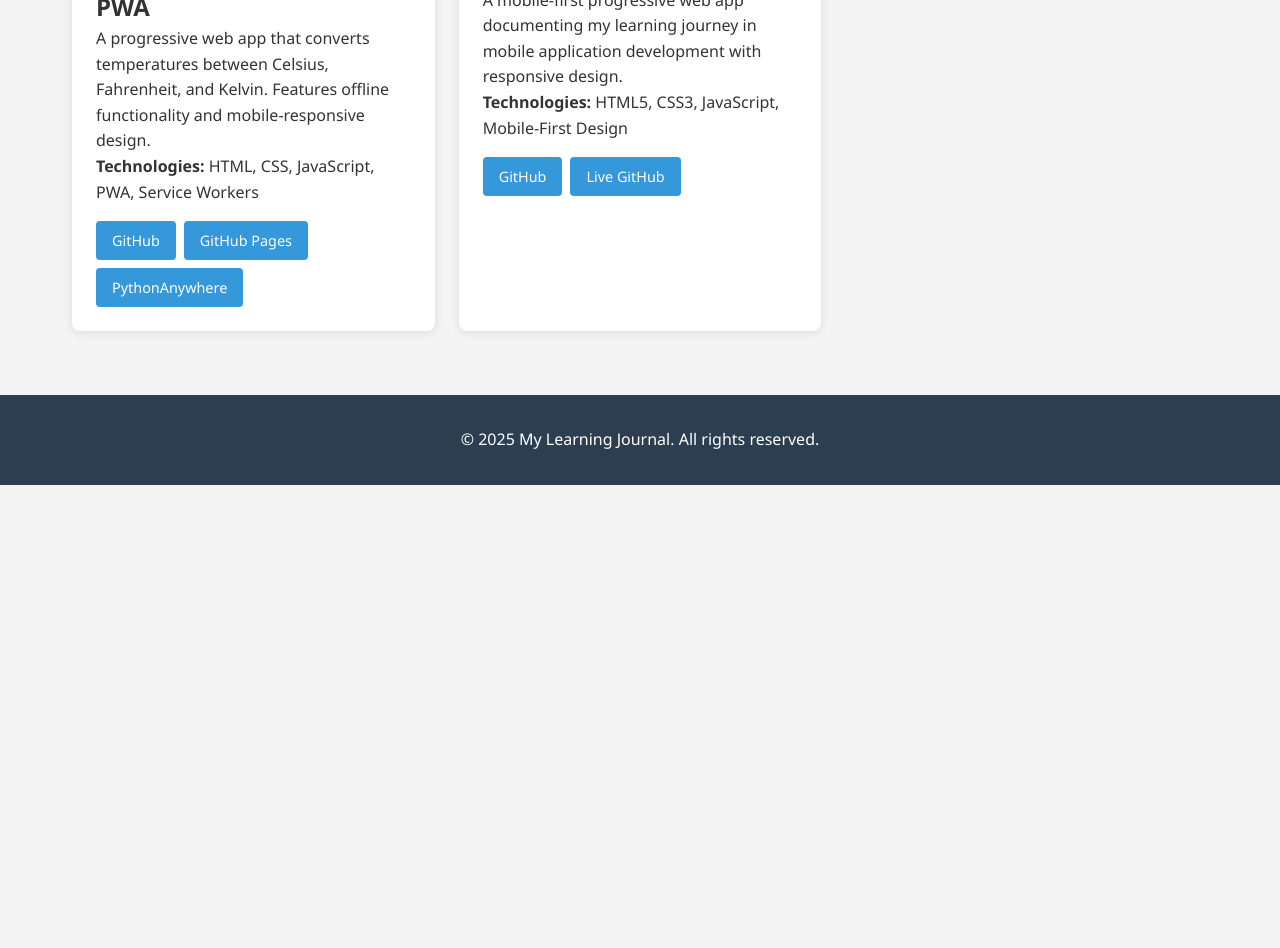
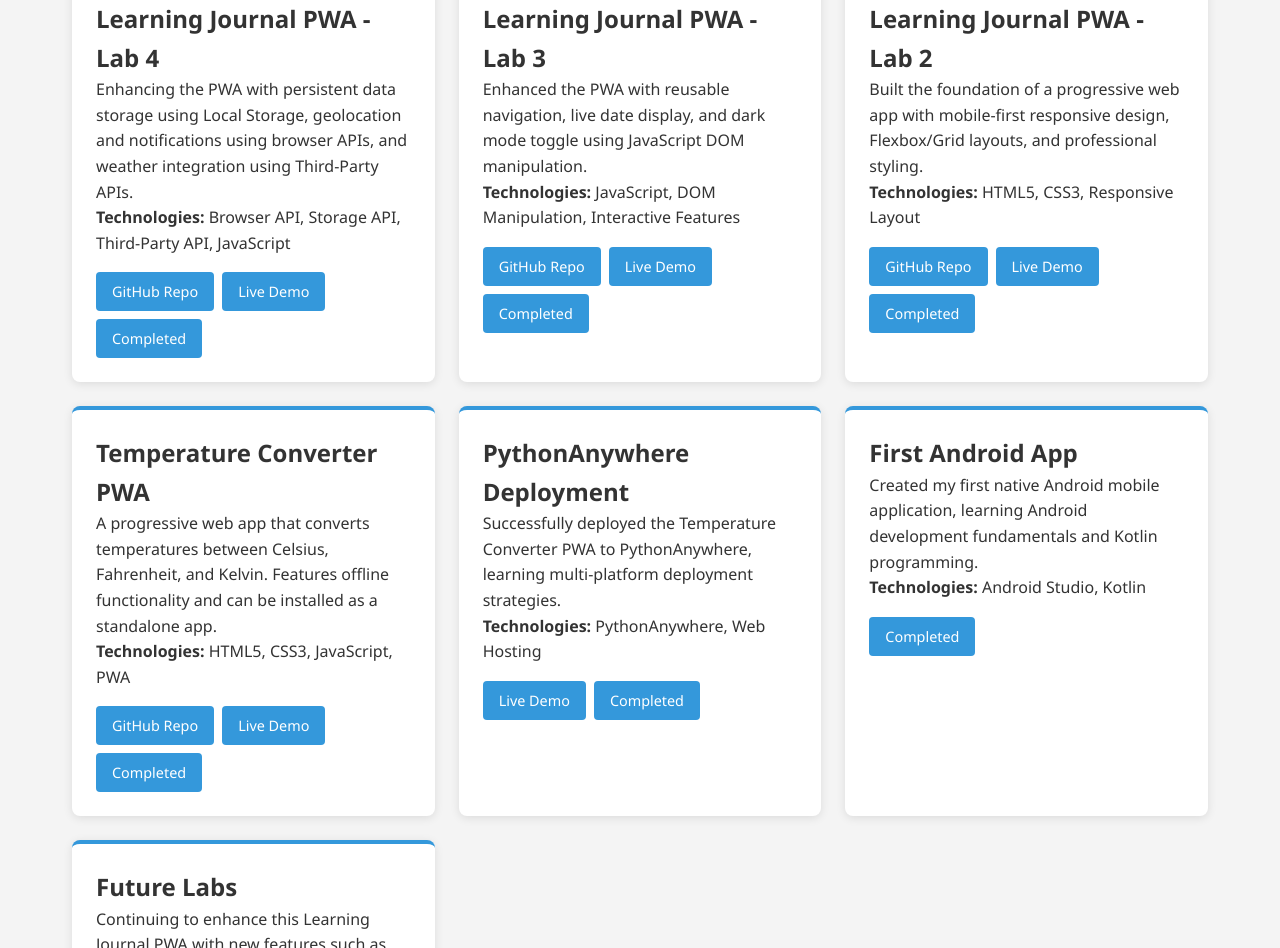
Before and after one commit to rojinthapa/Learning-journal-PWA, a plain HTML site: page projects.html in a window 1280 px wide. Shown: the part 242-1190 px from the top of the page. Before the commit the page ends 800 px from the top, so only its background shows below. Drawn offline with Linux system fonts and the light colour scheme.

Commit message:
Update projects.html lab 3 completed
updated lab3 projects with GitHub links

```diff
--- a/projects.html
+++ b/projects.html
@@ -7,37 +7,85 @@
     <link rel="stylesheet" href="css/style.css">
 </head>
 <body>
-    <nav class="navbar">
-        <ul class="nav-menu">
-            <li><a href="index.html">Home</a></li>
-            <li><a href="journal.html">Journal</a></li>
-            <li><a href="projects.html" class="active">Projects</a></li>
-            <li><a href="about.html">About</a></li>
-        </ul>
-    </nav>
+    <div id="nav-placeholder"></div>
 
     <main class="main-content">
+        <button id="theme-toggle">Toggle Dark Mode</button>
+
         <h1>My Projects</h1>
+        <p>A showcase of my work throughout the learning weeks of Mobile Application Development</p>
 
         <div class="projects-grid">
-            <div class="project-card">
-                <h2>Temperature Converter PWA</h2>
-                <p>A progressive web app that converts temperatures between Celsius, Fahrenheit, and Kelvin. Features offline functionality and mobile-responsive design.</p>
-                <p><strong>Technologies:</strong> HTML, CSS, JavaScript, PWA, Service Workers</p>
+
+            <div class="project-card project-card-full-row">
+                <h2>Learning Journal PWA - Lab 4</h2>
+                <p>Enhancing the PWA with persistent data storage using Local Storage, geolocation and notifications using browser APIs, and weather integration using Third-Party APIs.</p>
+                <p><strong>Technologies:</strong> Browser API, Storage API, Third-Party API, JavaScript</p>
                 <div class="project-links">
-                    <a href="https://github.com/rojinthapa/TemperatureConverterPWA" target="_blank" class="project-link">GitHub</a>
-                    <a href="https://rojinthapa.github.io/TemperatureConverterPWA/" target="_blank" class="project-link">GitHub Pages</a>
-                    <a href="https://rojinthapa.pythonanywhere.com/" target="_blank" class="project-link">PythonAnywhere</a>
+                    <a href="https://github.com/rojinthapa/Learning-journal-PWA" target="_blank" class="project-link">GitHub Repo</a>
+                    <a href="https://rojinthapa.github.io/Learning-journal-PWA/" class="project-link">Live Demo</a>
+                    <a class="project-link project-status-completed">Completed</a>
                 </div>
             </div>
 
             <div class="project-card">
-                <h2>Learning Journal PWA</h2>
-                <p>A mobile-first progressive web app documenting my learning journey in mobile application development with responsive design.</p>
-                <p><strong>Technologies:</strong> HTML5, CSS3, JavaScript, Mobile-First Design</p>
+                <h2>Learning Journal PWA - Lab 3</h2>
+                <p>Enhanced the PWA with reusable navigation, live date display, and dark mode toggle using JavaScript DOM manipulation.</p>
+                <p><strong>Technologies:</strong> JavaScript, DOM Manipulation, Interactive Features</p>
                 <div class="project-links">
-                    <a href="https://github.com/rojinthapa/Learning-journal-PWA" target="_blank" class="project-link">GitHub</a>
-                    <a href="https://rojinthapa.github.io/Learning-journal-PWA/" class="project-link">Live GitHub</a>
+                    <a href="https://github.com/rojinthapa/Learning-journal-PWA" target="_blank" class="project-link">GitHub Repo</a>
+                    <a href="https://rojinthapa.github.io/Learning-journal-PWA/" class="project-link">Live Demo</a>
+                    <a class="project-link project-status-completed">Completed</a>
+                </div>
+            </div>
+
+            <div class="project-card">
+                <h2>Learning Journal PWA - Lab 2</h2>
+                <p>Built the foundation of a progressive web app with mobile-first responsive design, Flexbox/Grid layouts, and professional styling.</p>
+                <p><strong>Technologies:</strong> HTML5, CSS3, Responsive Layout</p>
+                <div class="project-links">
+                    <a href="https://github.com/rojinthapa/Learning-journal-PWA" target="_blank" class="project-link">GitHub Repo</a>
+                    <a href="https://rojinthapa.github.io/Learning-journal-PWA/" class="project-link">Live Demo</a>
+                    <a class="project-link project-status-completed">Completed</a>
+                </div>
+            </div>
+
+            <div class="project-card">
+                <h2>Temperature Converter PWA</h2>
+                <p>A progressive web app that converts temperatures between Celsius, Fahrenheit, and Kelvin. Features offline functionality and can be installed as a standalone app.</p>
+                <p><strong>Technologies:</strong> HTML5, CSS3, JavaScript, PWA</p>
+                <div class="project-links">
+                    <a href="https://github.com/rojinthapa/TemperatureConverterPWA" target="_blank" class="project-link">GitHub Repo</a>
+                    <a href="https://rojinthapa.github.io/TemperatureConverterPWA/" target="_blank" class="project-link">Live Demo</a>
+                    <a class="project-link project-status-completed">Completed</a>
+                </div>
+            </div>
+
+            <div class="project-card">
+                <h2>PythonAnywhere Deployment</h2>
+                <p>Successfully deployed the Temperature Converter PWA to PythonAnywhere, learning multi-platform deployment strategies.</p>
+                <p><strong>Technologies:</strong> PythonAnywhere, Web Hosting</p>
+                <div class="project-links">
+                    <a href="https://rojinthapa.pythonanywhere.com/" target="_blank" class="project-link">Live Demo</a>
+                    <a class="project-link project-status-completed">Completed</a>
+                </div>
+            </div>
+
+            <div class="project-card">
+                <h2>First Android App</h2>
+                <p>Created my first native Android mobile application, learning Android development fundamentals and Kotlin programming.</p>
+                <p><strong>Technologies:</strong> Android Studio, Kotlin</p>
+                <div class="project-links">
+                    <a class="project-link project-status-completed">Completed</a>
+                </div>
+            </div>
+
+            <div class="project-card">
+                <h2>Future Labs</h2>
+                <p>Continuing to enhance this Learning Journal PWA with new features such as advanced APIs, advanced JavaScript, and mobile optimizations.</p>
+                <p><strong>Technologies:</strong> APIs, Advanced Features, Mobile Optimization</p>
+                <div class="project-links">
+                    <a class="project-link project-status-inprogress">In Progress</a>
                 </div>
             </div>
         </div>
@@ -46,5 +94,7 @@
     <footer>
         <p>&copy; 2025 My Learning Journal. All rights reserved.</p>
     </footer>
+
+    <script src="js/script.js"></script>
 </body>
 </html>
```
